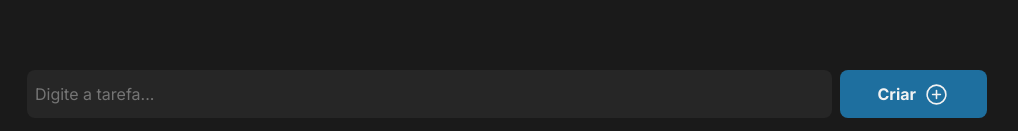
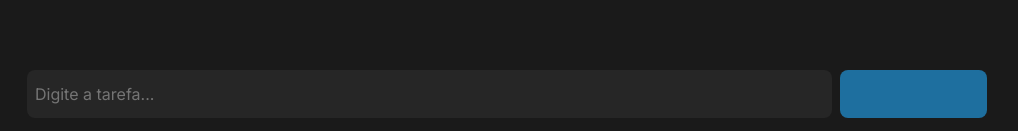
Before and after one commit to SilasSilvaa/TodoList, a React (Vite) app: page / in a window 1280 px wide. Shown: the part 666-797 px from the top of the page, without its empty margins (133-1151 px from the left). Built offline with nearby package versions, Linux system fonts and the light colour scheme.

Commit message:
refactor - alteração na tipagem aplicada no botão

```diff
--- a/src/components/Button/index.tsx
+++ b/src/components/Button/index.tsx
@@ -1,21 +1,11 @@
-import { SVGProps } from 'react';
+import { ComponentProps, RefObject } from 'react';
 import { ButtonComponent } from './styled';
-import { Task } from '../../contexts/TaskContexts';
 
-interface ButtonProps {
-  content: string;
-  svg: SVGProps<SVGSVGElement>;
+type ButtonProps = ComponentProps<'button'> & {
   colorButton: 'default' | 'delete';
-  onAction?: (task?: Task) => void;
+  ref?: RefObject<HTMLButtonElement>;
+};
+
+export function Button({ colorButton, ...props }: ButtonProps) {
+  return <ButtonComponent colorButton={colorButton} {...props} />;
 }
-
-export function Button({ colorButton, content, svg, onAction }: ButtonProps) {
-  return (
-    <ButtonComponent colorButton={colorButton} onClick={() => onAction?.()}>
-      <>
-        {content}
-        {svg}
-      </>
-    </ButtonComponent>
-  );
-}
```
